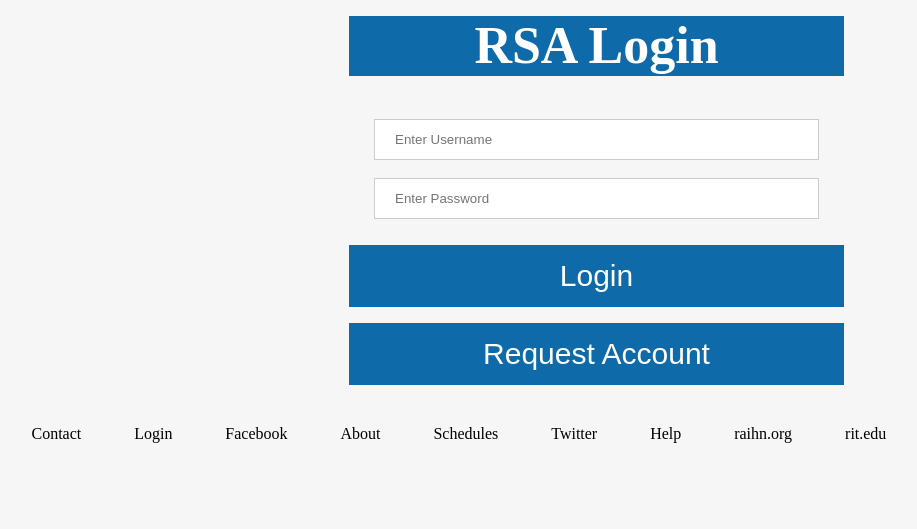
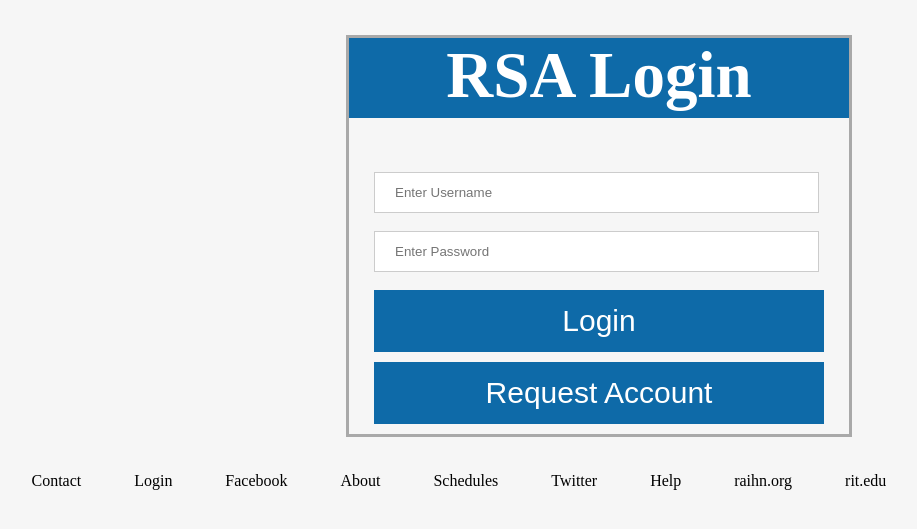
Before and after one commit to takzi/RSA, a PHP site: page /login.php in a window 1280 px wide. Shown: the part 255-784 px from the top of the page, without its empty margins (41-958 px from the left). Run offline with PHP 8.4, Linux system fonts and the light colour scheme.

Commit message:
Some small fixes to CSS
Few more Login CSS fixes

```diff
--- a/public_html/css/default.css
+++ b/public_html/css/default.css
@@ -28,12 +28,6 @@ body
 	margin: 2%;
 }
 
-<style>
-form
-{
-    border: 3px solid #F1F1F1;
-}
-
 input[type=text], input[type=password]
 {
     width: 445px;
@@ -50,9 +44,9 @@ h2
 	background-color: #0E6AA8;
     color: white;
     text-align: center;
-    height: 60px;
-    font-size: 52px;
-    width: 495px;
+    height: 80px;
+    font-size: 65px;
+    width: 500px;
 }
 
 button
@@ -61,10 +55,11 @@ button
     font-size: 30px;
     color: white;
     padding: 14px 20px;
-    margin: 8px 0;
+	margin-left: 25px;
+	margin-bottom: 10px;
     border: none;
     cursor: pointer;
-    width: 495px;
+    width: 450px;
 
 }
 
@@ -75,8 +70,10 @@ button:hover
 
 .container
 {
-    padding: 16px;
+	margin-top: 35px;
+	margin-bottom: 35px;
     margin-right:auto;
     margin-left:auto;
     width: 500px;
+	border: 3px solid #A9A9A9;
 }
```
Also changed, not shown: public_html/login.php (+9 -12 lines).
